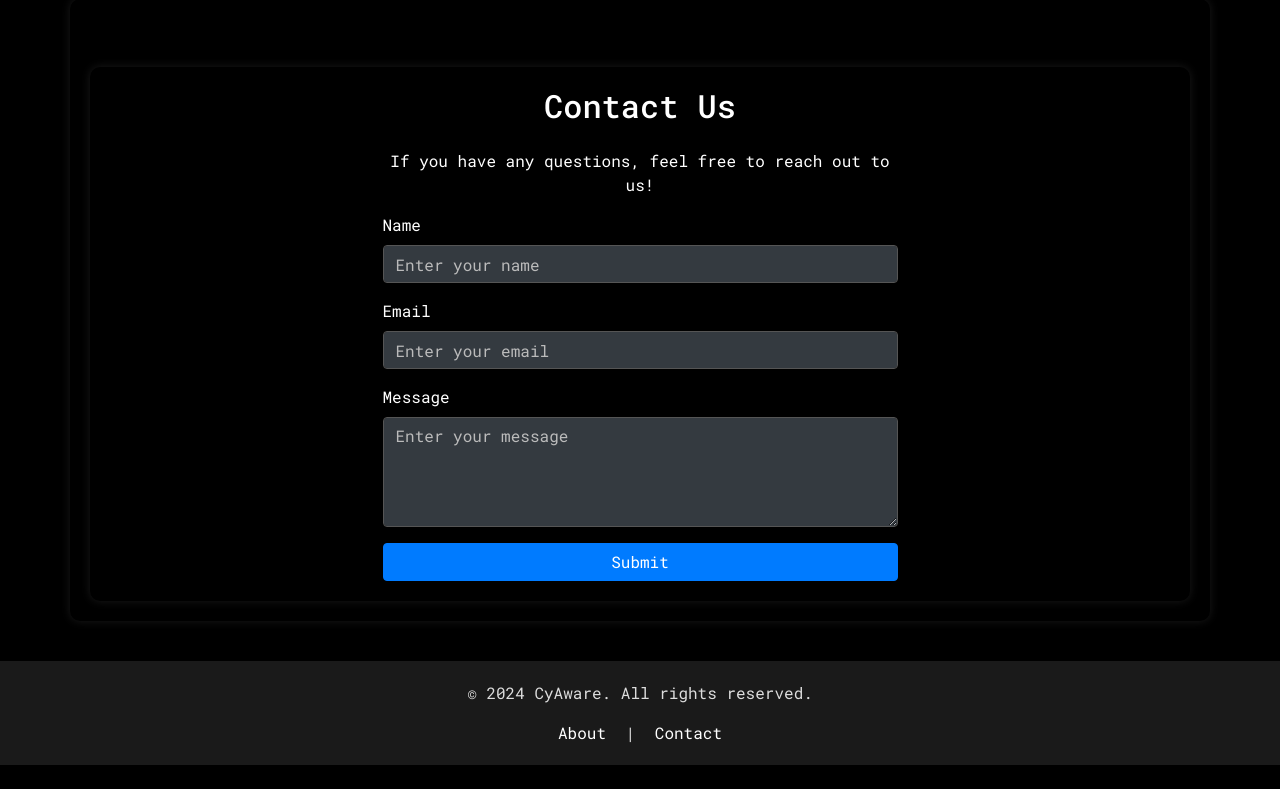
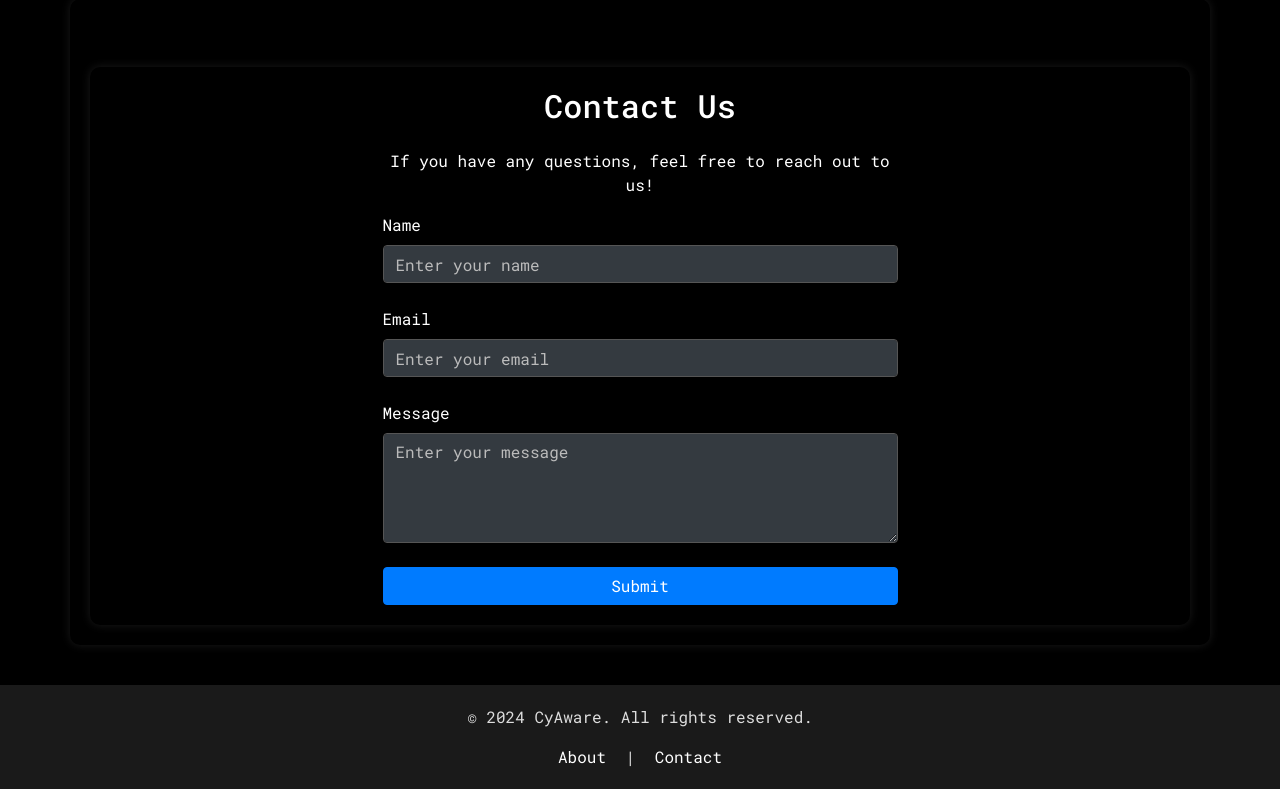
Before and after one commit to drent-z/cyaware, a Flask app: page /contact in a window 1280 px wide. Shown: the part 111-900 px from the top of the page. Before the commit the page ends 876 px from the top, so only its background shows below. Run offline with Flask 3, Linux system fonts and the light colour scheme; parts of the project's set-up code (start-up, migrations or seed data) failed here and were passed over; some libraries are stand-ins or nearby versions.

Commit message:
Update styles.css

```diff
--- a/app/static/styles.css
+++ b/app/static/styles.css
@@ -385,3 +385,7 @@ textarea.form-control:focus, select.form-control:focus {
     color: #fff;
     border-color: #00ff00;
 }
+
+.form-group {
+    margin-bottom: 1.5rem;
+}
```
